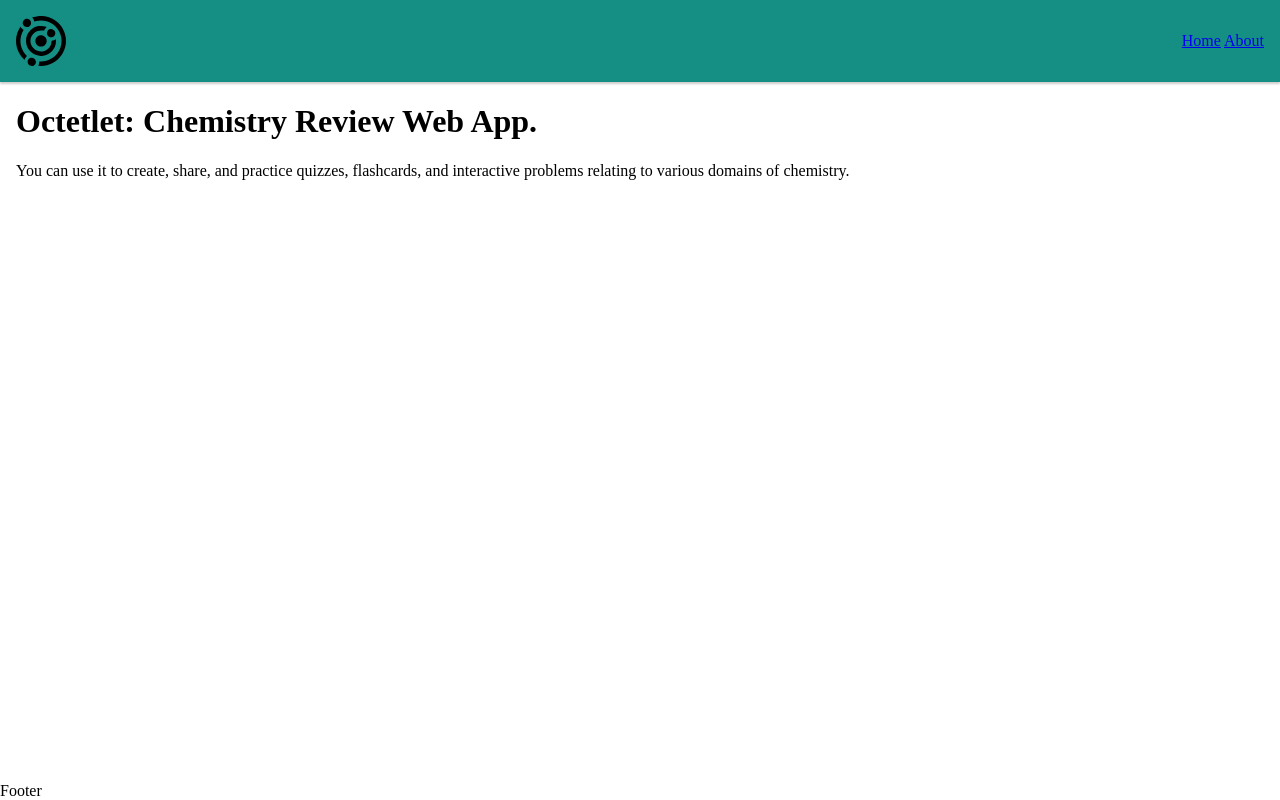
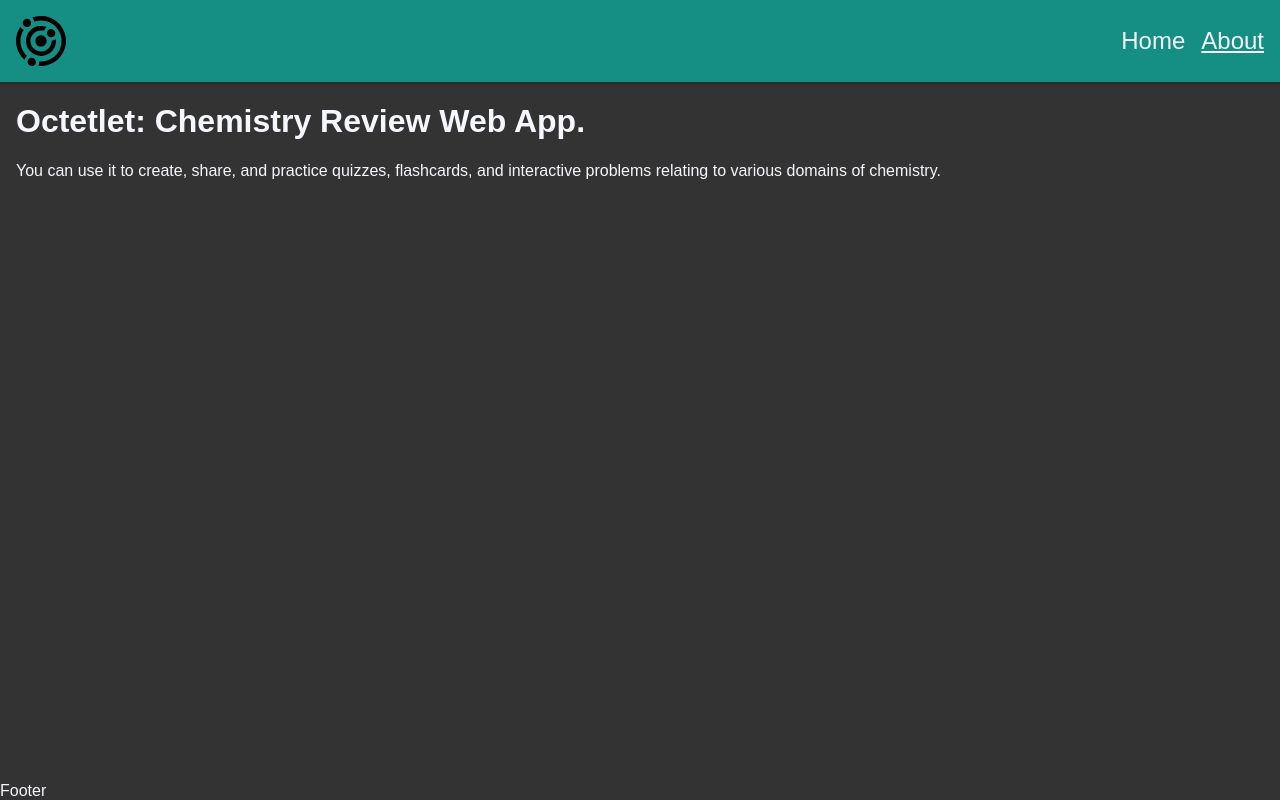
Before and after one commit to EjPlatzer/octetlet, a SvelteKit app: page /about in a window 1280 px wide. Built offline with nearby package versions, Linux system fonts and the light colour scheme.

Commit message:
Update nav styles

```diff
--- a/src/routes/+layout.svelte
+++ b/src/routes/+layout.svelte
@@ -1,8 +1,22 @@
+<script lang="ts">
+	import { page } from '$app/stores';
+
+	const routes = [
+		{ route: '/', name: 'Home' },
+		{ route: '/about', name: 'About' }
+	];
+
+	console.log($page);
+</script>
+
+<svelte:head><title>Octetlet</title></svelte:head>
+
 <header>
 	<img alt="" src="/images/octetlet-logo.svg" height={50} width={50} />
 	<nav>
-		<a href="/">Home</a>
-		<a href="/about">About</a>
+		{#each routes as { route, name }}
+			<a href={route} class={$page.route.id === route ? 'active' : ''}>{name}</a>
+		{/each}
 	</nav>
 </header>
 
@@ -19,6 +33,9 @@
 		--theme-error: #e44c65;
 		--theme-background: #333333;
 		--theme-text: #f6f7fc;
+		background-color: var(--theme-background);
+		font-family: sans-serif;
+		color: var(--theme-text);
 		margin: 0;
 		padding: 0;
 		box-sizing: border-box;
@@ -44,4 +61,25 @@
 	main {
 		padding-inline: 1rem;
 	}
+
+	nav {
+		display: flex;
+		gap: 1rem;
+	}
+
+	a {
+		color: var(--theme-text);
+		text-decoration: none;
+		font-size: 1.5rem;
+		transition: all 200ms;
+	}
+
+	a:hover {
+		text-decoration: underline;
+		color: rgb(200, 200, 200);
+	}
+
+	a.active {
+		text-decoration: underline;
+	}
 </style>
```
